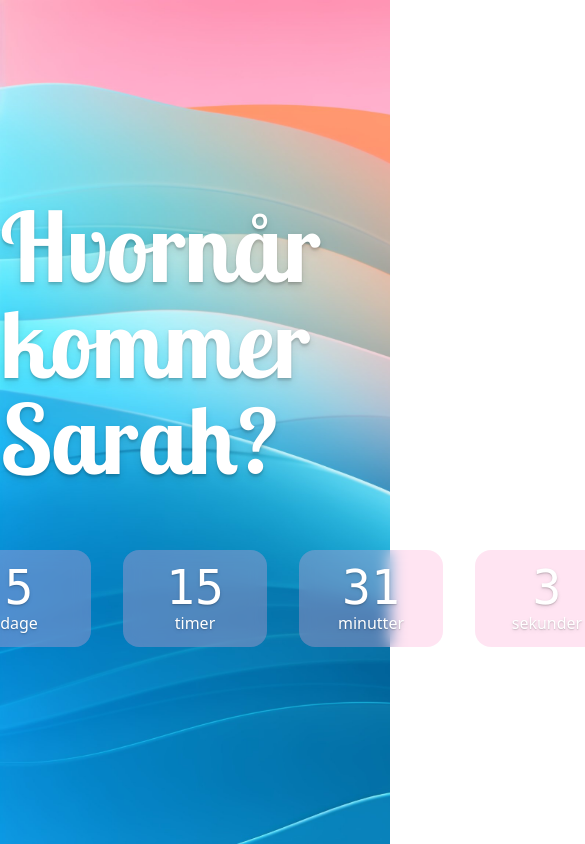
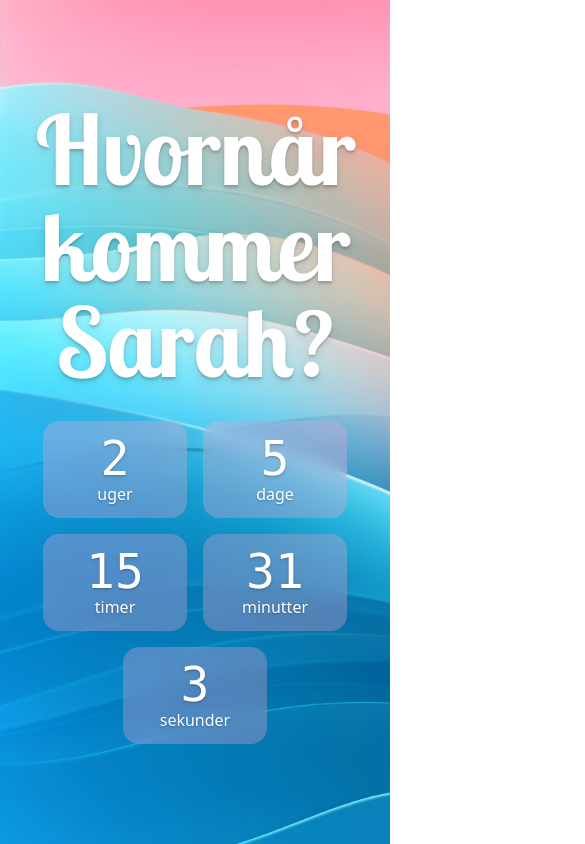
Before and after one commit to henrikgrubbe/sarah, an Angular app: page / in a window 390 px wide. Shown: the top 844 px of the page, 585 px wide, since content can reach past the window. Built offline with nearby package versions, Linux system fonts and the light colour scheme.

Commit message:
Add some responsiveness

```diff
--- a/src/app/app.component.html
+++ b/src/app/app.component.html
@@ -1,14 +1,14 @@
 <div
   id="background"
-  class="flex h-screen flex-col items-center justify-center gap-16 bg-cover"
+  class="flex h-screen flex-col items-center justify-center gap-8 bg-cover lg:gap-16"
 >
   <h1
-    class="font-heading text-8xl font-bold text-white select-none text-shadow-lg"
+    class="font-heading text-center text-8xl font-bold text-white select-none text-shadow-lg"
   >
     Hvornår kommer Sarah?
   </h1>
 
-  <div class="flex gap-8">
+  <div class="flex flex-wrap justify-center gap-4 lg:gap-8">
     @let _timeLeft = timeLeft();
 
     @if (_timeLeft !== undefined) {
```
